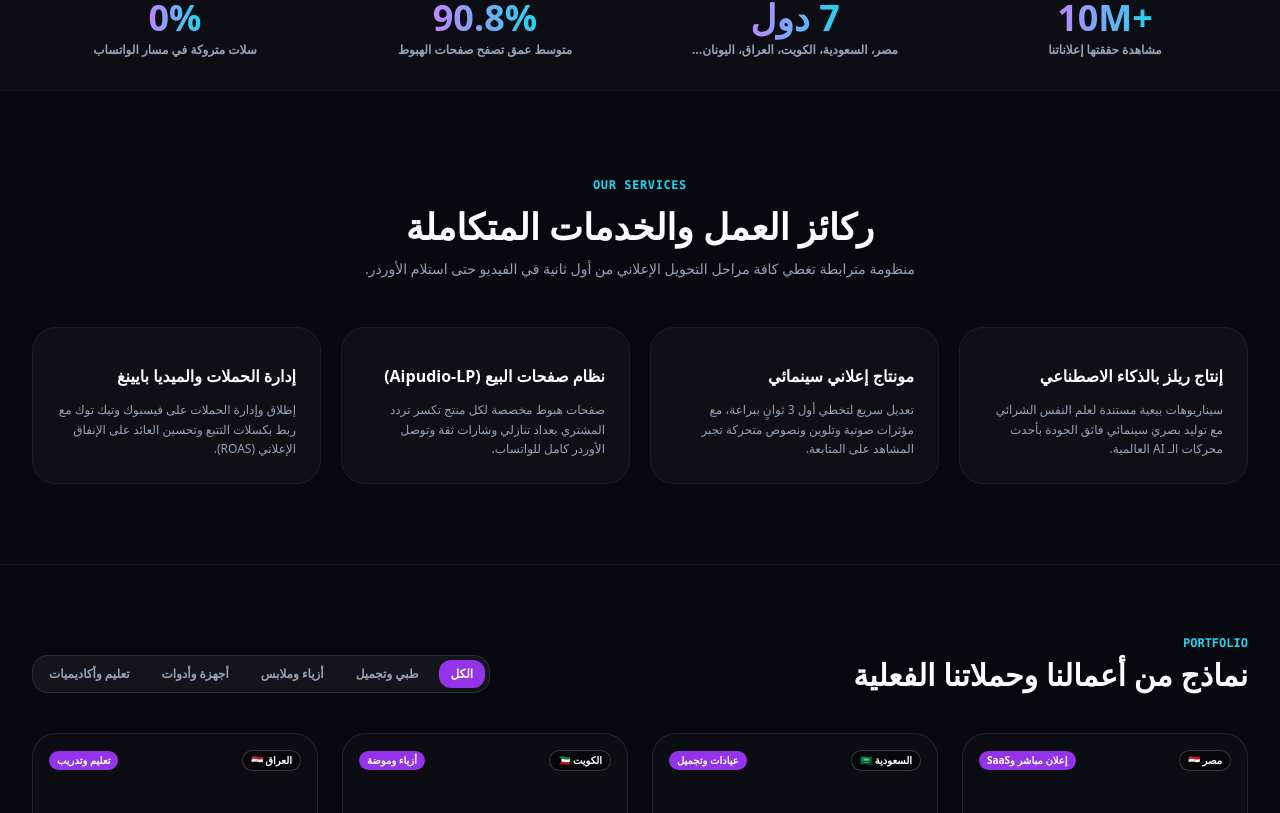
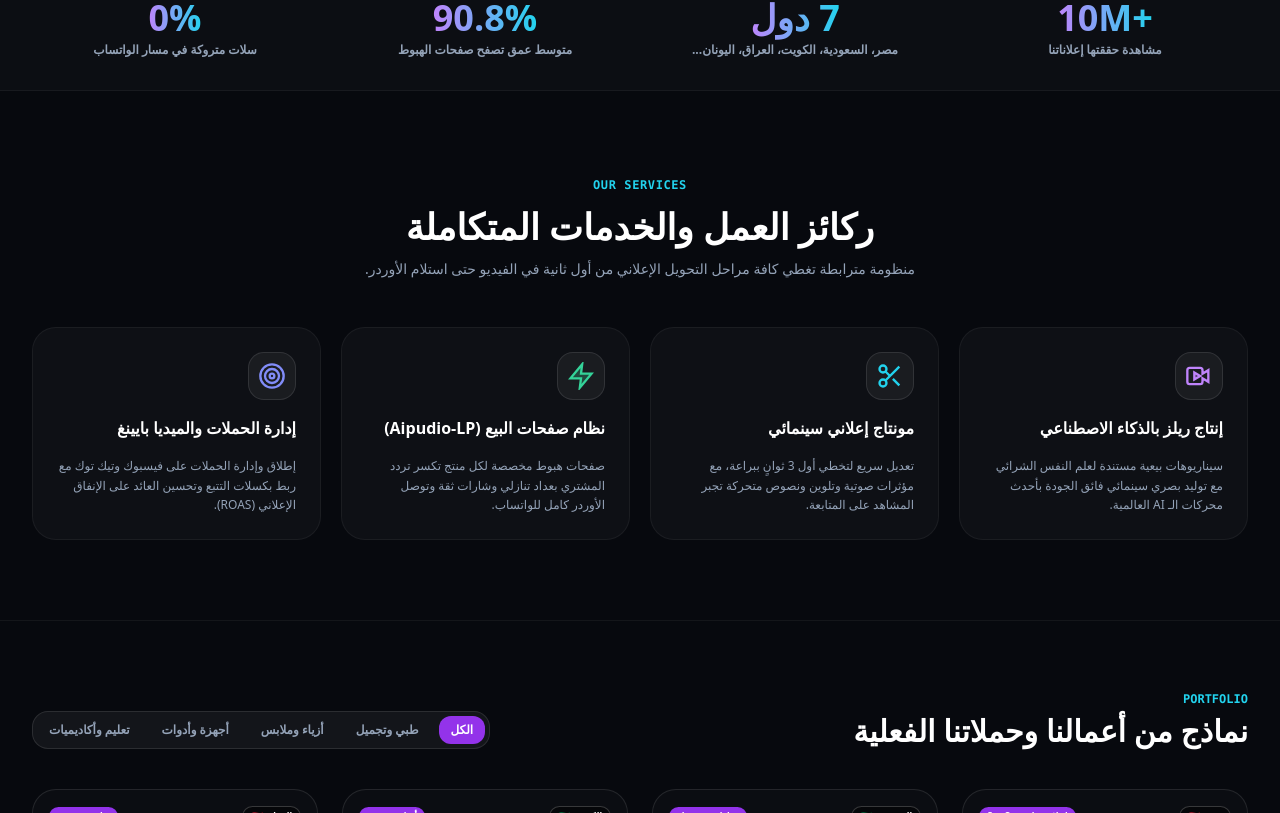
Before and after one commit to aipudiohelp/aipudio-platform, a Next.js app in the folder aipudio-website/: page / in a window 1280 px wide. Shown: the part 868-1681 px from the top of the page. Built offline with nearby package versions, Linux system fonts and the light colour scheme.

Commit message:
Update Services.jsx

```diff
--- a/aipudio-website/components/Services.jsx
+++ b/aipudio-website/components/Services.jsx
@@ -1,4 +1,40 @@
 import { SITE_DATA } from '@/data/siteData'
+
+function ServiceIcon({ type }) {
+  if (type === 'ai-video') {
+    return (
+      <svg className="w-7 h-7 text-purple-400" viewBox="0 0 24 24" fill="none" stroke="currentColor" strokeWidth="2">
+        <path d="M15 10l5-3v10l-5-3v3a2 2 0 01-2 2H4a2 2 0 01-2-2V7a2 2 0 012-2h9a2 2 0 012 2v3z" />
+        <path d="M8 9v6l5-3-5-3z" fill="currentColor" fillOpacity="0.3" />
+      </svg>
+    )
+  }
+  if (type === 'scissors') {
+    return (
+      <svg className="w-7 h-7 text-cyan-400" viewBox="0 0 24 24" fill="none" stroke="currentColor" strokeWidth="2">
+        <circle cx="6" cy="6" r="3" />
+        <circle cx="6" cy="18" r="3" />
+        <line x1="20" y1="4" x2="8.12" y2="15.88" />
+        <line x1="14.47" y1="14.48" x2="20" y2="20" />
+        <line x1="8.12" y1="8.12" x2="12" y2="12" />
+      </svg>
+    )
+  }
+  if (type === 'zap') {
+    return (
+      <svg className="w-7 h-7 text-emerald-400" viewBox="0 0 24 24" fill="none" stroke="currentColor" strokeWidth="2">
+        <polygon points="13 2 3 14 12 14 11 22 21 10 12 10 13 2" fill="currentColor" fillOpacity="0.25" />
+      </svg>
+    )
+  }
+  return (
+    <svg className="w-7 h-7 text-indigo-400" viewBox="0 0 24 24" fill="none" stroke="currentColor" strokeWidth="2">
+      <circle cx="12" cy="12" r="10" />
+      <circle cx="12" cy="12" r="6" />
+      <circle cx="12" cy="12" r="2" />
+    </svg>
+  )
+}
 
 export default function Services() {
   return (
@@ -13,10 +49,12 @@ export default function Services() {
         {SITE_DATA.services.map((service) => (
           <div
             key={service.id}
-            className="p-6 rounded-3xl bg-white/[0.03] border border-white/5 hover:border-purple-500/40 transition space-y-3 group"
+            className="p-6 rounded-3xl bg-white/[0.03] border border-white/5 hover:border-purple-500/40 hover:bg-white/[0.05] transition-all space-y-4 group"
           >
-            <span className="text-3xl block">{service.icon}</span>
-            <h3 className="font-black text-base text-white group-hover:text-purple-400 transition">
+            <div className="w-12 h-12 rounded-2xl bg-white/5 border border-white/10 flex items-center justify-center group-hover:scale-110 transition-transform">
+              <ServiceIcon type={service.iconType} />
+            </div>
+            <h3 className="font-black text-base text-white group-hover:text-purple-300 transition">
               {service.title}
             </h3>
             <p className="text-xs text-slate-400 leading-relaxed">
```
